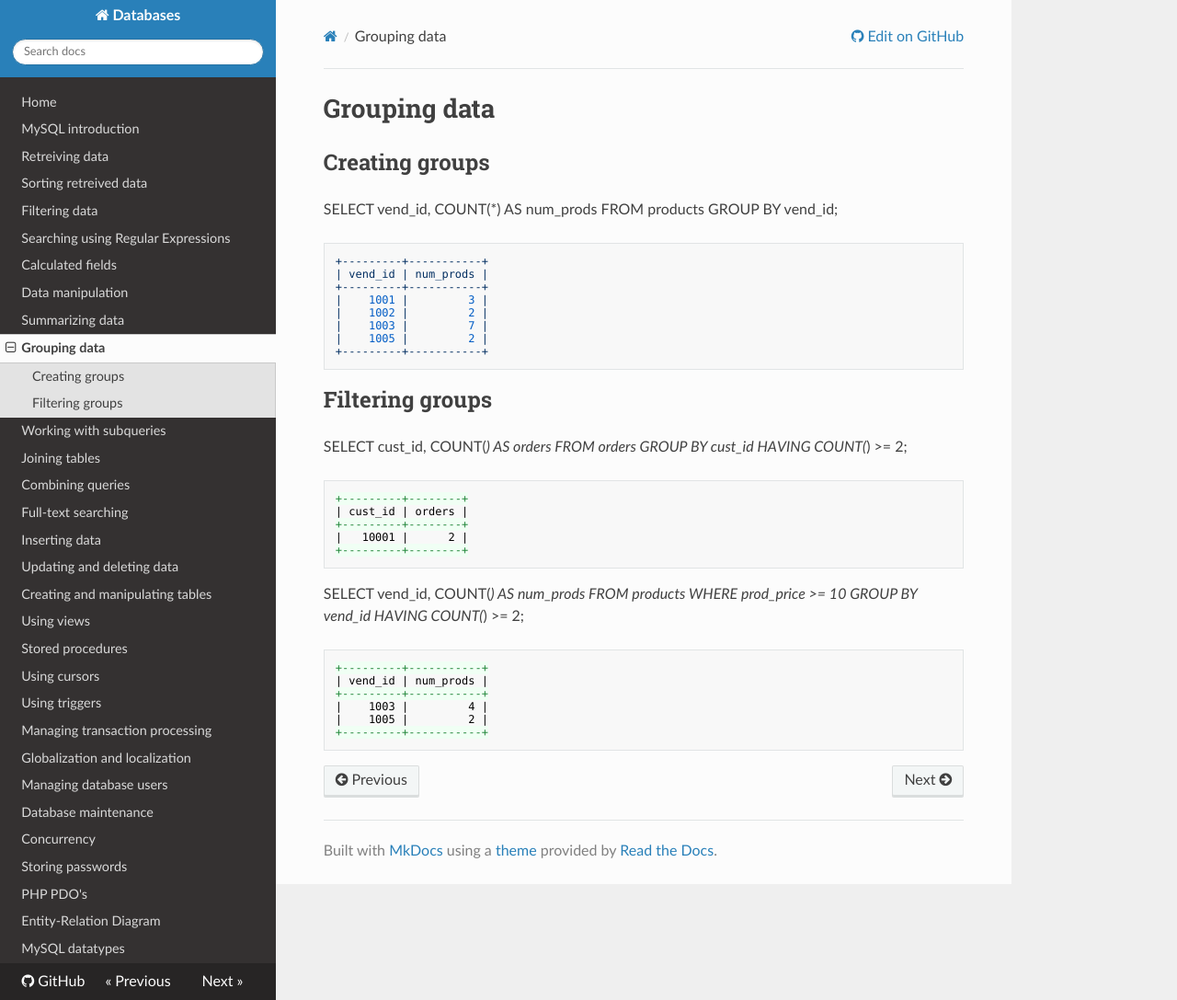
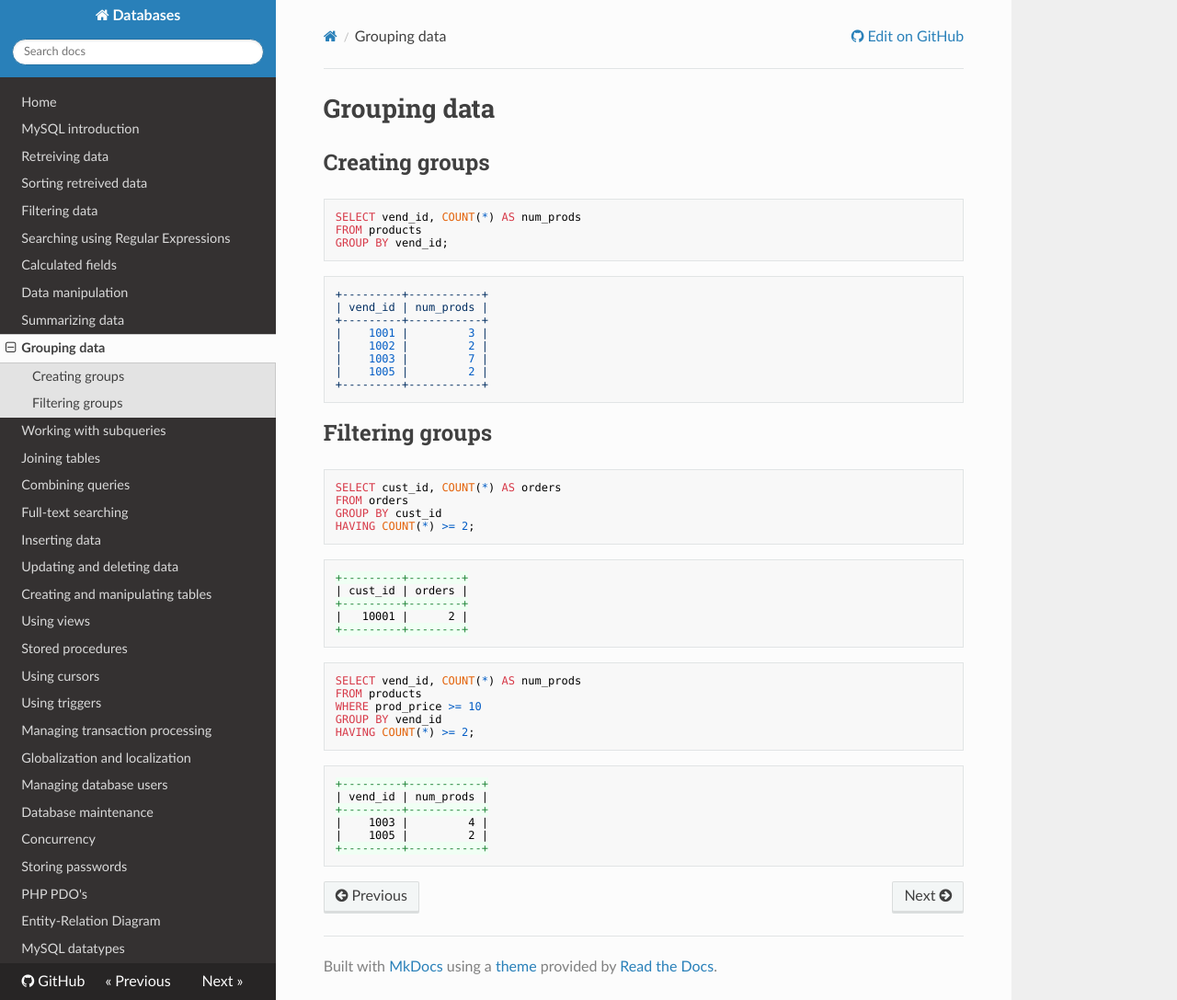
Before and after one commit to sillevl/course-databases, an MkDocs documentation site: the page built from docs/grouping-data.md, in a window 1280 px wide and 1087 px high. Shown: the whole window at 92% size. Built offline with MkDocs 1.6.1, drawn with Linux system fonts in a browser that asks for light colours; nearby versions of some CDN libraries; old or Windows-style settings are respelled for this version of MkDocs.

Commit message:
update formatting of queries in grouping data chapter

````diff
--- a/docs/grouping-data.md
+++ b/docs/grouping-data.md
@@ -1,8 +1,11 @@
 # Grouping data
 
 ## Creating groups
-
-SELECT vend_id, COUNT(*) AS num_prods FROM products GROUP BY vend_id;
+```sql
+SELECT vend_id, COUNT(*) AS num_prods
+FROM products
+GROUP BY vend_id;
+```
 ```
 +---------+-----------+
 | vend_id | num_prods |
@@ -14,8 +17,12 @@ SELECT vend_id, COUNT(*) AS num_prods FROM products GROUP BY vend_id;
 +---------+-----------+
 ```
 ## Filtering groups
-
-SELECT cust_id, COUNT(*) AS orders FROM orders GROUP BY cust_id HAVING COUNT(*) >= 2;
+```sql
+SELECT cust_id, COUNT(*) AS orders
+FROM orders
+GROUP BY cust_id
+HAVING COUNT(*) >= 2;
+```
 ```
 +---------+--------+
 | cust_id | orders |
@@ -23,8 +30,13 @@ SELECT cust_id, COUNT(*) AS orders FROM orders GROUP BY cust_id HAVING COUNT(*)
 |   10001 |      2 |
 +---------+--------+
 ```
-
-SELECT vend_id, COUNT(*) AS num_prods FROM products WHERE prod_price >= 10 GROUP BY vend_id HAVING COUNT(*) >= 2;
+```sql
+SELECT vend_id, COUNT(*) AS num_prods
+FROM products
+WHERE prod_price >= 10
+GROUP BY vend_id
+HAVING COUNT(*) >= 2;
+```
 ```
 +---------+-----------+
 | vend_id | num_prods |
````
